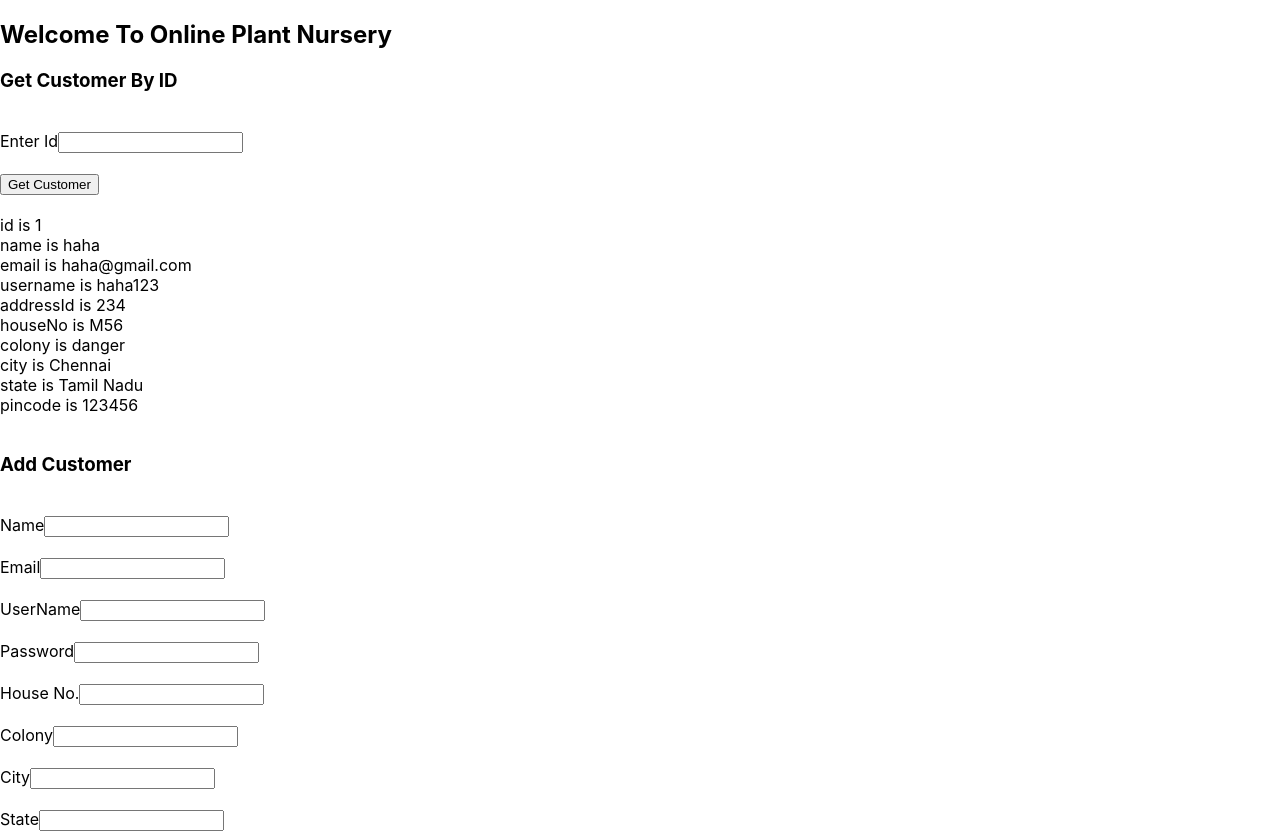
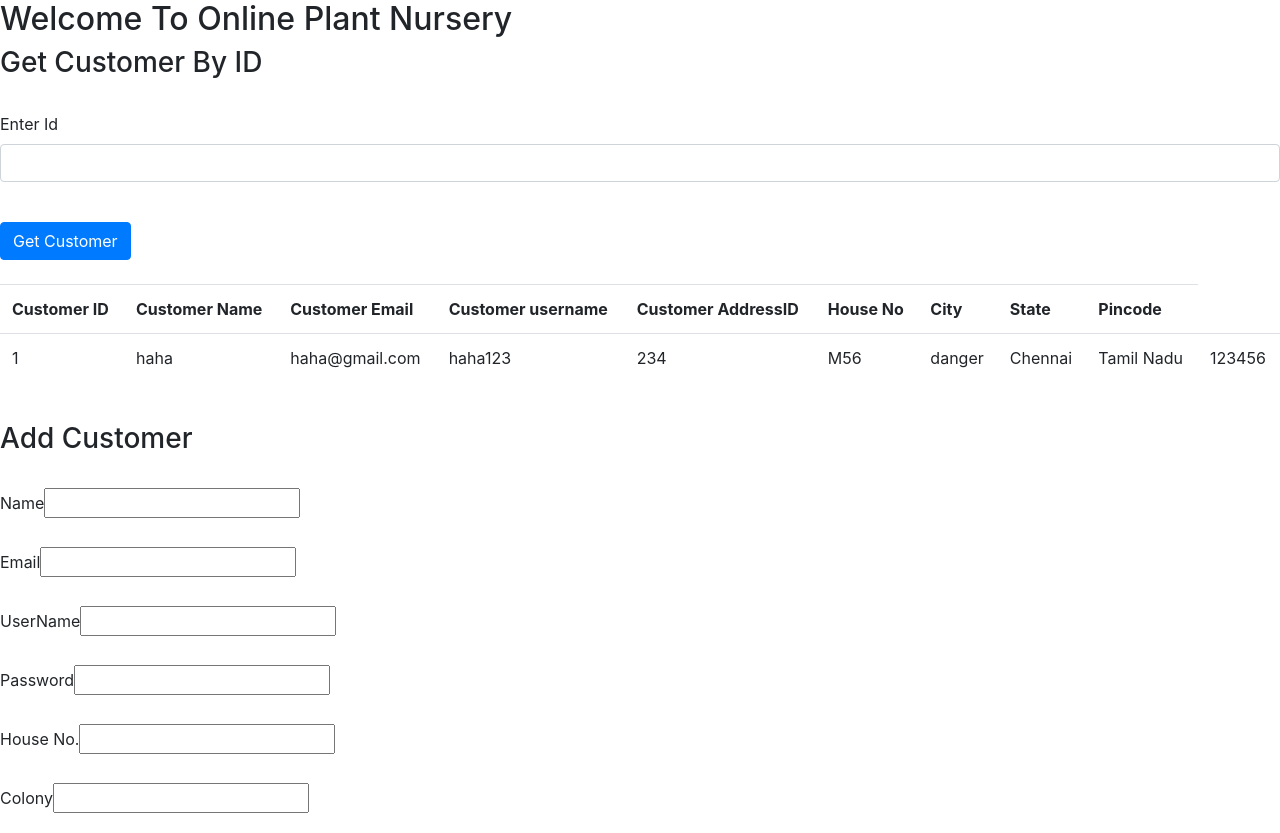
Before and after one commit to yashbhatia100/OnlinePlantNursery-UI, a React (Create React App) app in the folder onlineplantnursery/: page / in a window 1280 px wide. Shown: the top 833 px of the page. Built offline with nearby package versions, Linux system fonts and the light colour scheme.

Commit message:
customer components updated

```diff
--- a/onlineplantnursery/package.json
+++ b/onlineplantnursery/package.json
@@ -8,6 +8,7 @@
     "@testing-library/user-event": "^12.8.3",
     "axios": "^0.21.1",
     "bootstrap": "^4.6.0",
+    "jquery": "^3.6.0",
     "react": "^17.0.2",
     "react-bootstrap": "^1.5.2",
     "react-dom": "^17.0.2",
--- a/onlineplantnursery/src/component/Addcustomer.js
+++ b/onlineplantnursery/src/component/Addcustomer.js
@@ -3,11 +3,14 @@ import DisplayCustomer from "./DisplayCustomer";
 
 export default function  AddCustomer(){
 const customer = {
-    customerName : "Saurabh",
+
+    id : 1,
+    customerName : "abc",
     customerEmail : "abc@gmail.com",
-    userName: "saurabhkg",
+    username: "abckg",
     password : "xyz421",
     houseNo : 119,
+    addressId : 123,
     colony : "ipsum",
     city  : "chennai",
     State: "TamilNadu",
@@ -35,7 +38,7 @@ const initialState = {
     cityref: undefined,
     stateref : undefined,
     pincoderef: undefined,
-    customer: undefined,
+    customer: customer,
     errMsg: undefined,
     formstatus : "",
 };
--- a/onlineplantnursery/src/component/DisplayCustomer.js
+++ b/onlineplantnursery/src/component/DisplayCustomer.js
@@ -1,25 +1,36 @@
 export default function DisplayCustomer({ customer }) {
   return (
     <div>
-      id is {customer.id}
-      <br />
-      name is {customer.customerName}
-      <br />
-      email is {customer.customerEmail}
-      <br />
-      username is {customer.username}
-      <br />
-      addressId is {customer.addressId}
-      <br />
-      houseNo is {customer.houseNo}
-      <br />
-      colony is {customer.colony}
-      <br />
-      city is {customer.city}
-      <br />
-      state is {customer.state}
-      <br />
-      pincode is {customer.pincode}
+        <table className="table table-striped">
+            <tr>
+
+               <th>Customer ID </th>
+               <th>Customer Name</th>
+               <th>Customer Email</th>
+               <th>Customer username</th>
+               <th>Customer AddressID</th>
+               <th> House No</th>
+               <th> City</th>
+               <th>State</th>
+               <th>Pincode</th>
+
+      </tr>
+
+      <tr>
+          <td>{customer.id}</td>
+          <td>{customer.customerName}</td>
+          <td>{customer.customerEmail}</td>
+          <td>{customer.username}</td>
+          <td>{customer.addressId}</td>
+          <td>{customer.houseNo}</td>
+          <td>{customer.colony}</td>
+          <td>{customer.city}</td>
+          <td>{customer.state}</td>
+          <td>{customer.pincode}</td>
+
+      </tr>
+
+      </table>
     </div>
   );
 }
--- a/onlineplantnursery/src/component/GetCustomer.js
+++ b/onlineplantnursery/src/component/GetCustomer.js
@@ -1,21 +1,20 @@
 import React, { useState } from "react";
 import commonStyle from "./commonStyle.module.css";
-import DisplayCustomer from './DisplayCustomer';
+import DisplayCustomer from "./DisplayCustomer";
 
 export default function GetCustomer() {
-    let customer1={
-        id: 1,
-        customerName: "haha",
-        customerEmail: "haha@gmail.com",
-        username:"haha123",
-        addressId:234,
-        houseNo:"M56",
-        colony:"danger",
-        city:"Chennai",
-        state:"Tamil Nadu",
-        pincode:123456
-
-      }
+  let customer1 = {
+    id: 1,
+    customerName: "haha",
+    customerEmail: "haha@gmail.com",
+    username: "haha123",
+    addressId: 234,
+    houseNo: "M56",
+    colony: "danger",
+    city: "Chennai",
+    state: "Tamil Nadu",
+    pincode: 123456,
+  };
   const idRef = React.createRef();
 
   const initialState = {
@@ -38,17 +37,16 @@ export default function GetCustomer() {
   return (
     <div>
       <h3> Get Customer By ID</h3>
-      <br/>
+      <br />
       <form onSubmit={submitHandler}>
-        <div>
+        <div className="form-group">
           <label> Enter Id</label>
-          <input name="id" type="number" ref={idRef} onChange={setFieldState} />
-
+          <input name="id" type="number" ref={idRef} onChange={setFieldState} className="form-control"/>
         </div>
-        <br/>
-        <button>Get Customer</button>
+        <br />
+        <button className= "btn btn-primary">Get Customer</button>
       </form>
-      <br/>
+      <br />
 
       {currentState.customer ? (
         <div>
--- a/onlineplantnursery/src/index.js
+++ b/onlineplantnursery/src/index.js
@@ -3,6 +3,8 @@ import ReactDOM from 'react-dom';
 import './index.css';
 import App from './App';
 import reportWebVitals from './reportWebVitals';
+import "bootstrap/dist/css/bootstrap.css"
+import "bootstrap/dist/js/bootstrap.bundle.min"
 
 ReactDOM.render(
   <React.StrictMode>
```
Also changed, not shown: 1 other file (tests, documents, lock files or other folders).
